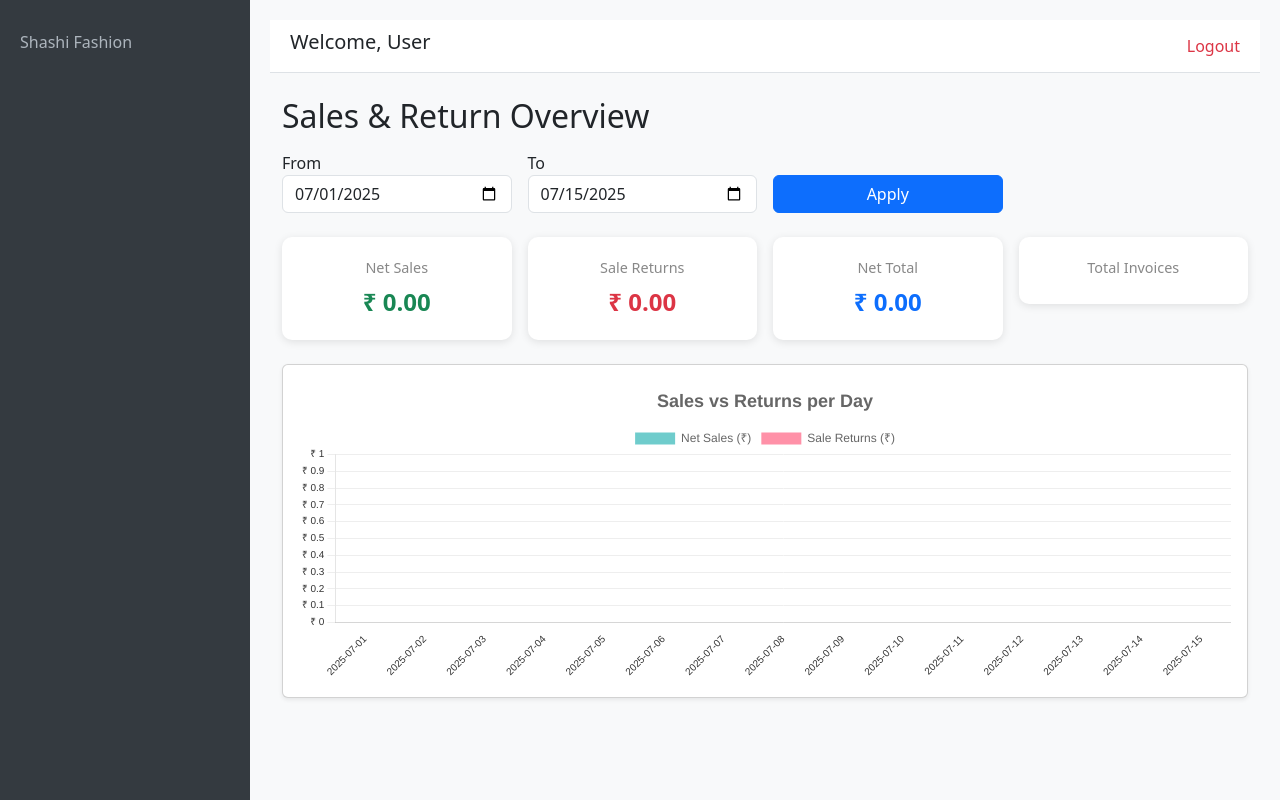
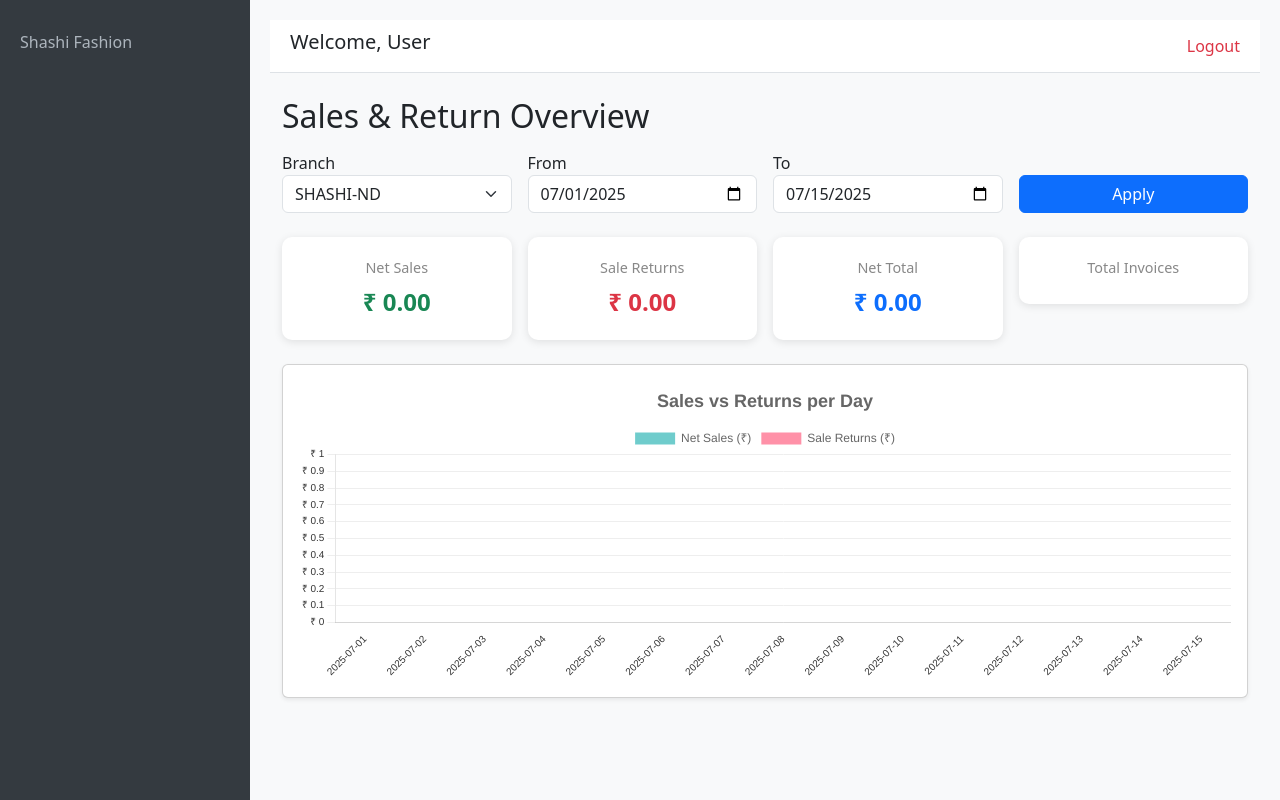
Before and after one commit to SHIVIKRSINGH/shashifashion-reporting, a PHP site: page /pages/dashboard.php in a window 1280 px wide. Run offline with PHP 8.4, Linux system fonts and the light colour scheme; the visitor is signed in with stand-in values (Sample User, id 1); data that the repository does not hold is empty.

Commit message:
updated branch

```diff
--- a/pages/dashboard.php
+++ b/pages/dashboard.php
@@ -9,39 +9,40 @@
 }
 include "../includes/header.php";
 
-// Determine today's date and first of current month
+// Date defaults
 $today = date('Y-m-d');
 $firstDay = date('Y-m-01');
 
-// Get user-selected date range or use default
+// Get filters
 $from = $_GET['from'] ?? $firstDay;
 $to = $_GET['to'] ?? $today;
+$branch = $_GET['branch'] ?? 'SHASHI-ND'; // ✅ Default Branch
 
-// --- Fetch Sales Data for Chart ---
+// --- Sales Data for Chart ---
 $sql_sales = "
     SELECT DATE(invoice_dt) AS date, SUM(net_amt_after_disc) AS total_sale
     FROM t_invoice_hdr
-    WHERE DATE(invoice_dt) BETWEEN ? AND ?
+    WHERE DATE(invoice_dt) BETWEEN ? AND ? AND branch_id = ?
     GROUP BY DATE(invoice_dt)
 ";
 $stmt_sales = $con->prepare($sql_sales);
-$stmt_sales->bind_param("ss", $from, $to);
+$stmt_sales->bind_param("sss", $from, $to, $branch);
 $stmt_sales->execute();
 $res_sales = $stmt_sales->get_result();
 
-// --- Fetch Sale Return Data for Chart ---
+// --- Returns Data for Chart ---
 $sql_returns = "
     SELECT DATE(sr_dt) AS date, SUM(net_amt) AS total_return
     FROM t_sr_hdr
-    WHERE DATE(sr_dt) BETWEEN ? AND ?
+    WHERE DATE(sr_dt) BETWEEN ? AND ? AND branch_id = ?
     GROUP BY DATE(sr_dt)
 ";
 $stmt_returns = $con->prepare($sql_returns);
-$stmt_returns->bind_param("ss", $from, $to);
+$stmt_returns->bind_param("sss", $from, $to, $branch);
 $stmt_returns->execute();
 $res_returns = $stmt_returns->get_result();
 
-// --- Build Combined Chart Data ---
+// --- Build Chart Data ---
 $data = [];
 while ($row = $res_sales->fetch_assoc()) {
     $data[$row['date']]['sales'] = $row['total_sale'];
@@ -50,7 +51,6 @@
     $data[$row['date']]['returns'] = $row['total_return'];
 }
 
-// --- Fill missing days for chart ---
 $labels = [];
 $salesData = [];
 $returnsData = [];
@@ -66,18 +66,18 @@
     $returnsData[] = $data[$d]['returns'] ?? 0;
 }
 
-// --- Summary Cards (based on date range or today's data) ---
+// --- Summary Cards (daily or date range) ---
 $summary_from = ($_GET['from'] ?? null) ? $from : $today;
 $summary_to = ($_GET['to'] ?? null) ? $to : $today;
 
 $sql_summary = "
     SELECT
-        (SELECT COALESCE(SUM(net_amt_after_disc), 0) FROM t_invoice_hdr WHERE DATE(invoice_dt) BETWEEN ? AND ?) AS total_sales,
-        (SELECT COALESCE(SUM(net_amt), 0) FROM t_sr_hdr WHERE DATE(sr_dt) BETWEEN ? AND ?) AS total_returns,
-        (SELECT COUNT(*) FROM t_invoice_hdr WHERE DATE(invoice_dt) BETWEEN ? AND ?) AS invoice_count
+        (SELECT COALESCE(SUM(net_amt_after_disc), 0) FROM t_invoice_hdr WHERE DATE(invoice_dt) BETWEEN ? AND ? AND branch_id = ?) AS total_sales,
+        (SELECT COALESCE(SUM(net_amt), 0) FROM t_sr_hdr WHERE DATE(sr_dt) BETWEEN ? AND ? AND branch_id = ?) AS total_returns,
+        (SELECT COUNT(*) FROM t_invoice_hdr WHERE DATE(invoice_dt) BETWEEN ? AND ? AND branch_id = ?) AS invoice_count
 ";
 $stmt_summary = $con->prepare($sql_summary);
-$stmt_summary->bind_param("ssssss", $summary_from, $summary_to, $summary_from, $summary_to, $summary_from, $summary_to);
+$stmt_summary->bind_param("sssssssss", $summary_from, $summary_to, $branch, $summary_from, $summary_to, $branch, $summary_from, $summary_to, $branch);
 $stmt_summary->execute();
 $res_summary = $stmt_summary->get_result();
 $summary = $res_summary->fetch_assoc();
@@ -87,6 +87,7 @@
 $invoice_count = $summary['invoice_count'];
 $net_total = $total_sales - $total_returns;
 ?>
+
 <!DOCTYPE html>
 <html lang="en">
 
@@ -148,6 +149,15 @@
 
         <!-- Date Filter -->
         <form method="get" class="row g-3 mb-4">
+            <div class="col-sm-6 col-md-3">
+                <label for="branch">Branch</label>
+                <select name="branch" id="branch" class="form-select">
+                    <option value="SHASHI-ND" <?= $branch === 'SHASHI-ND' ? 'selected' : '' ?>>SHASHI-ND</option>
+                    <option value="SHIVI-ND" <?= $branch === 'SHIVI-ND' ? 'selected' : '' ?>>SHIVI-ND</option>
+                    <!-- Add more branches here -->
+                </select>
+            </div>
+
             <div class="col-sm-6 col-md-3">
                 <label for="from">From</label>
                 <input type="date" id="from" name="from" value="<?= htmlspecialchars($from) ?>" class="form-control">
```
